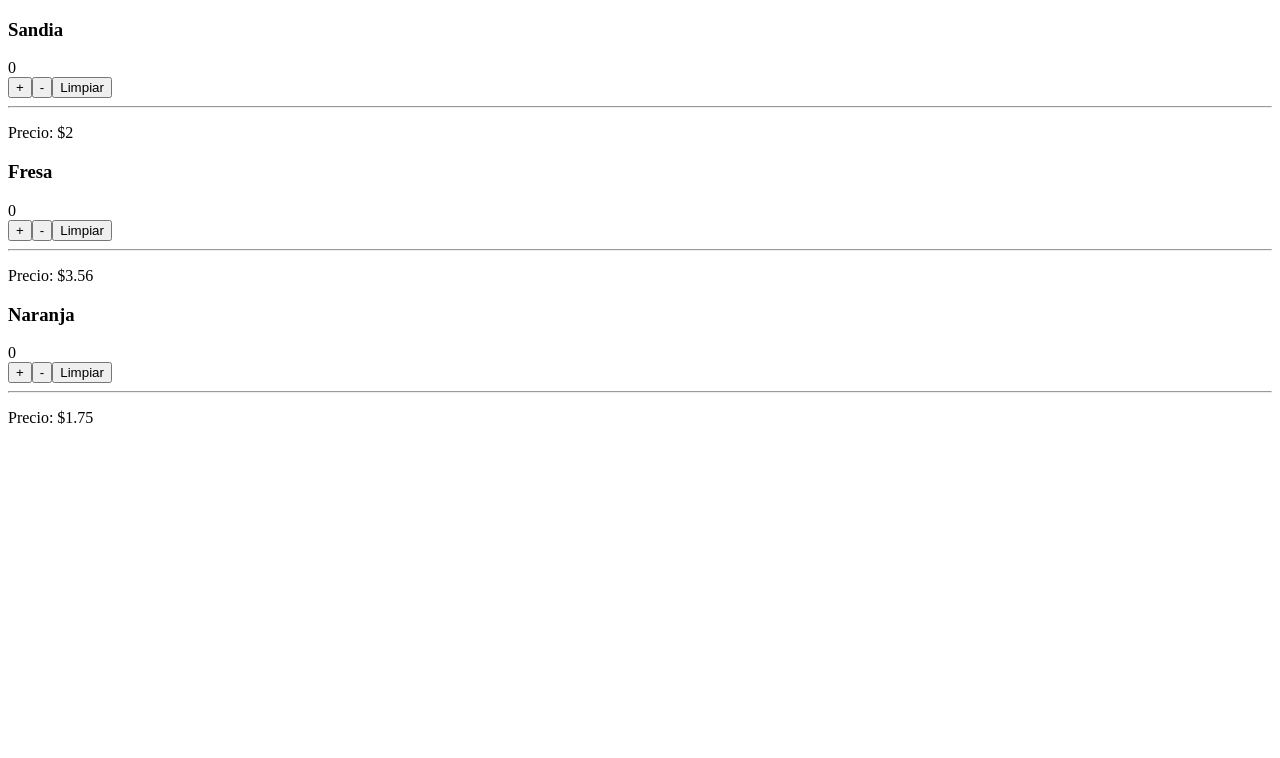
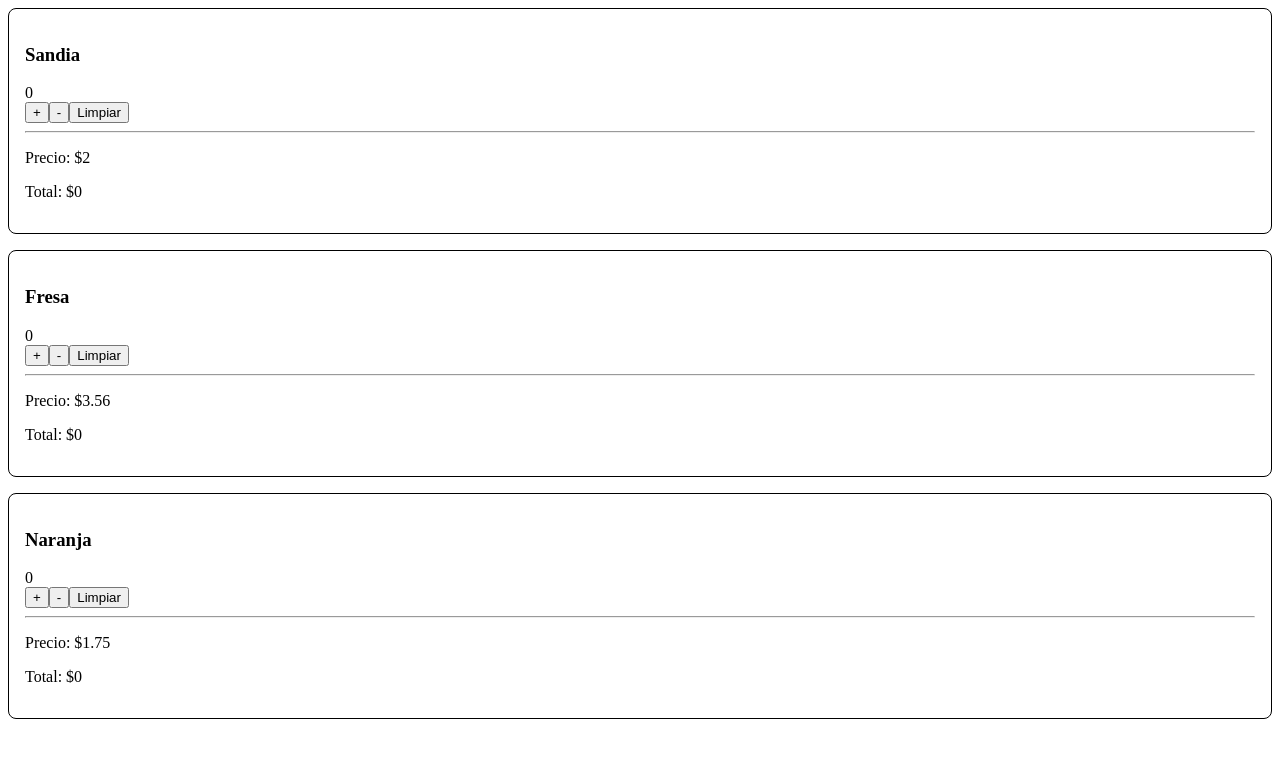
Before and after one commit to frangusdj/LearnReact, a React (Create React App) app: page / in a window 1280 px wide. Shown: the top 758 px of the page. Built offline with nearby package versions, Linux system fonts and the light colour scheme.

Commit message:
23 aplicar estilos en CSS en linea a componente de react

```diff
--- a/src/componentes/TarjetaFruta.js
+++ b/src/componentes/TarjetaFruta.js
@@ -13,8 +13,18 @@
     limpiar=()=>this.setState({cantidad: 0})
     //Lleva un metodo render que retorna nuestros elementos
     render(){
+        const hasItem = this.state.cantidad > 0
+        const styles = {
+            border: '1px solid black',
+            marginBottom: '1em',
+            borderRadius: '0.5em',
+            padding: '1em',
+            background: hasItem ? 'linear-gradient(45deg, black,#4A02F7)' : 'white',
+            color: hasItem ? 'white' : 'black',
+            transition: 'all 400ms ease-out'
+        }
       return (
-        <div>
+        <div style={styles}>
           <h3>{ this.props.name }</h3>
           <div>{this.state.cantidad}</div>
           <button
@@ -25,6 +35,7 @@
           <button onClick={this.limpiar}>Limpiar</button>
           <hr/>
           <p>Precio: ${this.props.price}</p>
+          <p>Total: ${this.props.price * this.state.cantidad}</p>
         </div>
       )
     }
```
